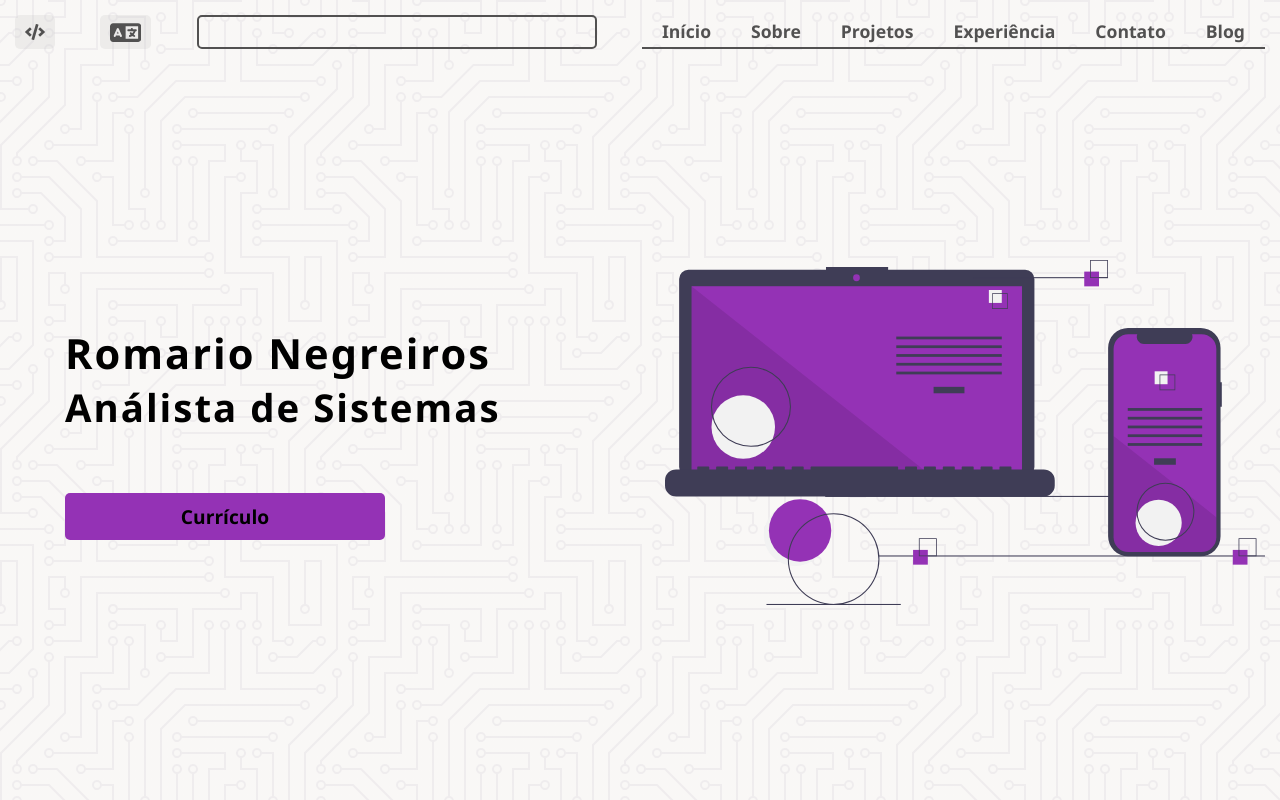
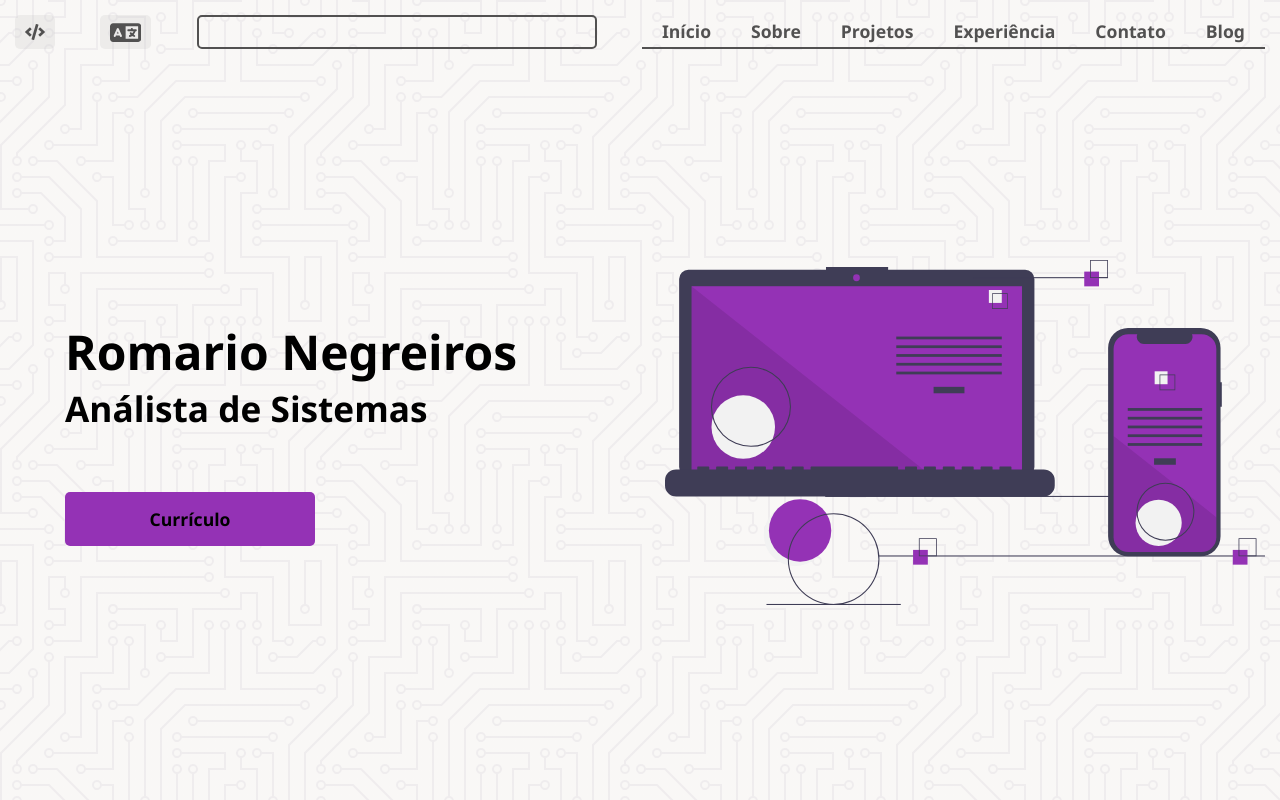
Before and after one commit to Romario-Negreiros/Portfolio_v2, a Next.js app: page /en in a window 1280 px wide. Shown: the top 800 px of the page. Built offline with nearby package versions, Linux system fonts and the light colour scheme.

Commit message:
Fix text styling and elements positioning

```diff
--- a/src/components/About/styles.module.css
+++ b/src/components/About/styles.module.css
@@ -9,7 +9,7 @@
   display: flex;
   flex-direction: column;
   justify-content: space-evenly;
-  height: calc(100vh - 60px);
+  min-height: calc(100vh - 60px);
 }
 
 .about article p {
@@ -17,6 +17,7 @@
   line-height: 25px;
   font-weight: 500;
   text-align: justify;
+  color: var(--fc-primary);
 }
 
 .about article a {
@@ -29,7 +30,6 @@
   width: 100%;
   max-width: 300px;
   margin: 0 auto;
-  color: var(--fc-primary);
   background-color: var(--color-tertiary);
 }
 
--- a/src/components/Start/styles.module.css
+++ b/src/components/Start/styles.module.css
@@ -2,34 +2,30 @@
   display: flex;
   flex-direction: column;
   justify-content: space-between;
-  height: calc(100vh - 64px);
+  min-height: calc(100vh - 64px);
   padding: 70px 0;
-  background-image: url("/images/start-section-illustration.svg");
-  background-repeat: no-repeat;
-  background-position: center center;
-  background-size: 100% 70%;
 }
 
 .start div {
+  font-weight: bolder;
   color: var(--fc-primary);
 }
 
 .start div h1 {
-  font-size: 1.9rem;
+  font-size: 2.2rem;
 }
 
 .start div h2 {
-  font-size: 1.6rem;
+  font-size: 1.8rem;
 }
 
 .start a {
   display: block;
   text-align: center;
-  font-size: 1.2rem;
+  font-size: 1.1rem;
   font-weight: 700;
-  padding: 10px 4px;
+  padding: 15px 0;
   border-radius: 5px;
-  color: var(--fc-primary);
   background-color: var(--color-tertiary);
 }
 
@@ -49,42 +45,28 @@
   .start {
     padding: 50px 0;
   }
-
-  .start div {
-    letter-spacing: 0.2px;
-  }
-}
-
-@media screen and (min-width: 400px) {
-  .start {
-    background-size: 350px;
-  }
-
-  .start div h1 {
-    font-size: 2.2rem;
-  }
-
-  .start div h2 {
-    font-size: 2rem;
-  }
 }
 
 @media screen and (min-width: 769px) {
   .start {
     justify-content: center;
     gap: 20px;
+    padding: 50px;
+    background-image: url("/images/start-section-illustration.svg");
+    background-repeat: no-repeat;
     background-position: right center;
-    padding: 50px;
+    background-size: 350px;
   }
 
-  .start div,
-  .start a {
+  .start div {
     max-width: 320px;
+    padding-bottom: 40px;
     margin: unset;
   }
 
-  .start div {
-    padding-bottom: 40px;
+  .start a {
+    max-width: 250px;
+    margin: unset;
   }
 }
 
@@ -94,16 +76,15 @@
   }
 
   .start div {
-    letter-spacing: 2px;
     max-width: unset;
   }
 
   .start div h1 {
-    font-size: 2.4rem;
+    font-size: 2.6rem;
   }
 
   .start div h2 {
-    font-size: 2.2rem;
+    font-size: 2rem;
   }
 }
 
@@ -113,10 +94,10 @@
   }
 
   .start div h1 {
-    font-size: 2.6rem;
+    font-size: 3rem;
   }
 
   .start div h2 {
-    font-size: 2.4rem;
+    font-size: 2.2rem;
   }
 }
```
